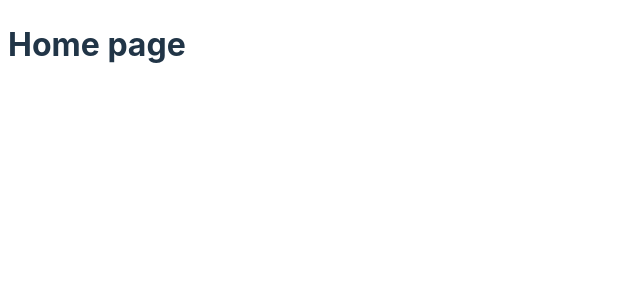
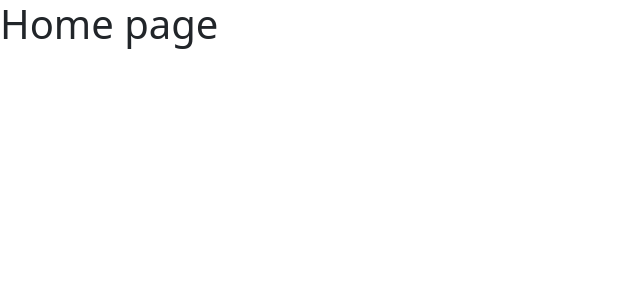
Before and after one commit to MatteoTarabella04/vite-boolfolio, a Vue app: page / in a window 1280 px wide. Shown: the top 300 px of the page, without its empty margins (0-640 px from the left). Built offline with nearby package versions, Linux system fonts and the light colour scheme.

Commit message:
install bootstrap + sass + import

```diff
--- a/package.json
+++ b/package.json
@@ -9,11 +9,14 @@
     "preview": "vite preview"
   },
   "dependencies": {
+    "@popperjs/core": "^2.11.8",
     "axios": "^1.4.0",
+    "bootstrap": "^5.3.0",
     "vue": "^3.2.47"
   },
   "devDependencies": {
     "@vitejs/plugin-vue": "^4.1.0",
+    "sass": "^1.63.3",
     "vite": "^4.3.9"
   }
 }
--- a/src/main.js
+++ b/src/main.js
@@ -1,5 +1,7 @@
 import { createApp } from 'vue'
-import './style.css'
+import './style.scss'
 import App from './App.vue'
 
+import * as bootstrap from 'bootstrap'
+
 createApp(App).mount('#app')
--- a/src/style.css
+++ /dev/null
@@ -1,24 +0,0 @@
-:root {
-  font-family: Inter, system-ui, Avenir, Helvetica, Arial, sans-serif;
-  line-height: 1.5;
-  font-weight: 400;
-
-  color-scheme: light dark;
-  color: rgba(255, 255, 255, 0.87);
-  background-color: #242424;
-
-  font-synthesis: none;
-  text-rendering: optimizeLegibility;
-  -webkit-font-smoothing: antialiased;
-  -moz-osx-font-smoothing: grayscale;
-  -webkit-text-size-adjust: 100%;
-}
-
-
-@media (prefers-color-scheme: light) {
-  :root {
-    color: #213547;
-    background-color: #ffffff;
-  }
-
-}
--- /dev/null
+++ b/src/style.scss
@@ -0,0 +1 @@
+@import "/node_modules/bootstrap/scss/bootstrap.scss";
```
Also changed, not shown: 1 other file (tests, documents, lock files or other folders).
